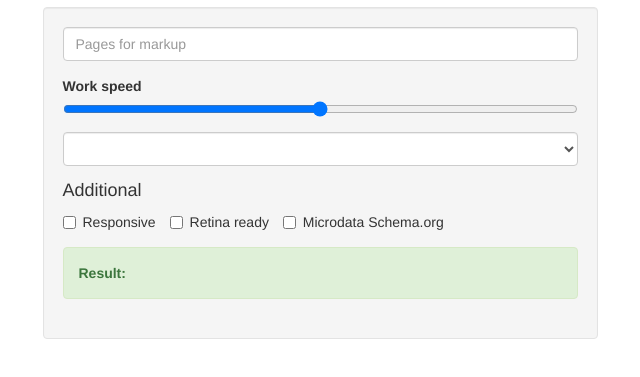
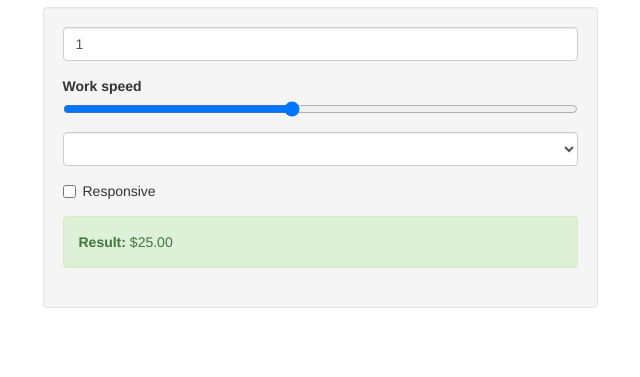
Before and after one commit to akirikovich/angularjs.calculator, a plain HTML site: page index.html in a window 1280 px wide. Shown: the part 63-440 px from the top of the page, without its empty margins (320-960 px from the left). Drawn offline with nearby package versions, Linux system fonts and the light colour scheme.

Commit message:
Add directive

```diff
--- a/calculator.js
+++ b/calculator.js
@@ -1,28 +1,94 @@
 (function() {
 	var app = angular.module("simpleCalculator", []);
 
-	app.controller("calculatorController", ["$scope", function() {
+	app.directive("calculator", function() {
+		return {
+			restrict: "E",
+			template: function(element, attributes) {
+				var settings = angular.fromJson(attributes.settings),
+					form = [];
+
+				for(var i = 0, len = settings["items"].length; i < len; i++) {
+					var elem = settings["items"][i];
+
+					form.push('<div class="form-group">');
+					switch(elem.field.type) {
+						case "select":
+							form.push('<select \
+											class="form-control" \
+											ng-change="calculator.reCalculate()" \
+											ng-model="calculator.' + elem.field.model + '" \
+								>');
+							angular.forEach(elem.field.options, function(value, name) {
+								form.push('<option value="' + value + '">' + name + '</option>')
+							});
+							form.push('</select>');
+						break;
+						case "checkbox":
+							form.push('<div class="checkbox"> \
+											<label> \
+											<input \
+												type="' + elem.field.type + '" \
+												ng-change="calculator.reCalculate()" \
+												ng-model="calculator.' + elem.field.model + '"/> \
+											' + elem.label + ' \
+											</label> \
+										</div> \
+							');
+						break;
+						default:
+							if(elem.label) {
+								form.push('<label>' + elem.label + '</label>');
+							}
+							form.push('<input \
+											type="' + elem.field.type + '" \
+											ng-change="calculator.reCalculate()" \
+											ng-model="calculator.' + elem.field.model + '"');
+							if(elem.field.type !== "range") {
+								form.push('class="form-control"');
+							}
+							angular.forEach(elem.field.attrs, function(value, name) {
+								form.push(name + '="' + value + '"');
+							});
+							form.push("/>");
+						break;
+					}
+					form.push('</div>');
+
+				}
+				form.push('\
+					<div class="form-group">\
+						<div class="alert alert-success">\
+							<b>Result:</b>\
+							<span>{{calculator.result | currency}}</span>\
+						</div>\
+					</div>\
+				');
+
+				return form.join("");
+			},
+			controller: function($scope) {
+				$scope.calculator = {
+					count: 1,
+					speed: 5,
+					cms: 0,
+					responsive: false,
+					retina: false,
+					microdata: false,
+					reCalculate: function() {
 						var calculator = this;
 
-		calculator.count = null;
-		calculator.speed = 5;
-		calculator.cms = 0;
-		calculator.responsive = false;
-		calculator.retina = false;
-		calculator.microdata = false;
-
-		calculator.calc = function() {
 						calculator.result = calculator.count * 25;
 						calculator.result = calculator.result * (1 + (calculator.speed - 5) / 20);
 						switch(calculator.cms) {
 							case "2":
-					calculator.result += calculator.result * 1.1;
+								calculator.result *= 1.5;
 							break;
 							case "3":
-					calculator.result += calculator.result * 1.15;
+								calculator.result *= 1.6;
 							break;
 							case "4":
-					calculator.result += calculator.result * 1.2;
+								calculator.result *= 1.7;
 							break;
 						}
 
@@ -36,6 +102,13 @@
 							calculator.result += calculator.count * 3;
 						}
 					}
+				};
 
-	}]);
+				$scope.calculator.reCalculate();
+
+			},
+			contollerAs: "calculator"
+		}
+	});
+
 })();
--- a/index.html
+++ b/index.html
@@ -14,47 +14,46 @@
 			<div class="row">
 				<div class="col-md-6 col-md-offset-3">
 					<h1>Calculator example</h1>
+
 					<div class="well">
-						<form action="" ng-controller="calculatorController as calculator">
-							<div class="form-group">
-								<input type="number" ng-change="calculator.calc()" min="1" max="20" class="form-control" ng-model="calculator.count" placeholder="Pages for markup" >
-							</div>
-							<div class="form-group">
-								<label>Work speed</label>
-								<input type="range" ng-change="calculator.calc()" min="0" max="10" ng-model="calculator.speed" placeholder="Deadline" >
-							</div>
-							<div class="form-group">
-								<select ng-model="calculator.cms" ng-change="calculator.calc()" class="form-control">
-									<option value="1">Without CMS</option>
-									<option value="2">NetCat</option>
-									<option value="3">1C Bitrix</option>
-									<option value="4">Wordpress</option>
-								</select>
-							</div>
-							<div class="form-group">
-								<h4>Additional</h4>
-								<div class="form-group">
-									<label class="checkbox-inline">
-										<input type="checkbox" ng-model="calculator.responsive" ng-change="calculator.calc()">
-										Responsive
-									</label>
-									<label class="checkbox-inline">
-										<input type="checkbox" ng-model="calculator.retina" ng-change="calculator.calc()">
-										Retina ready
-									</label>
-									<label class="checkbox-inline">
-										<input type="checkbox" ng-model="calculator.microdata" ng-change="calculator.calc()">
-										Microdata Schema.org
-									</label>
-								</div>
-							</div>
-							<div class="form-group">
-								<div class="alert alert-success">
-									<b>Result:</b>
-									<span>{{calculator.result | currency}}</span>
-								</div>
-							</div>
-						</form>
+						<calculator settings='{
+							"items": [
+								{
+									"field": {
+										"type": "number",
+										"model": "count"
+									}
+								}, {
+									"label": "Work speed",
+									"field": {
+										"type": "range",
+										"model": "speed",
+										"attrs": {
+											"min": "1",
+											"max": "10"
+										}
+									}
+								}, {
+									"field": {
+										"type": "select",
+										"model": "cms",
+										"options": {
+											"Without CMS": "1",
+											"NetCat": "2",
+											"1C Bitrix": "3",
+											"Wordpress": "4"
+										}
+									}
+								}, {
+									"label": "Responsive",
+									"field": {
+										"type": "checkbox",
+										"model": "responsive"
+									}
+								}
+							]
+						}'>
+						</calculator>
 					</div>
 				</div>
 			</div>
```
Also changed, not shown: 1 other file. Lines whose indentation alone changed are shown as unchanged.
